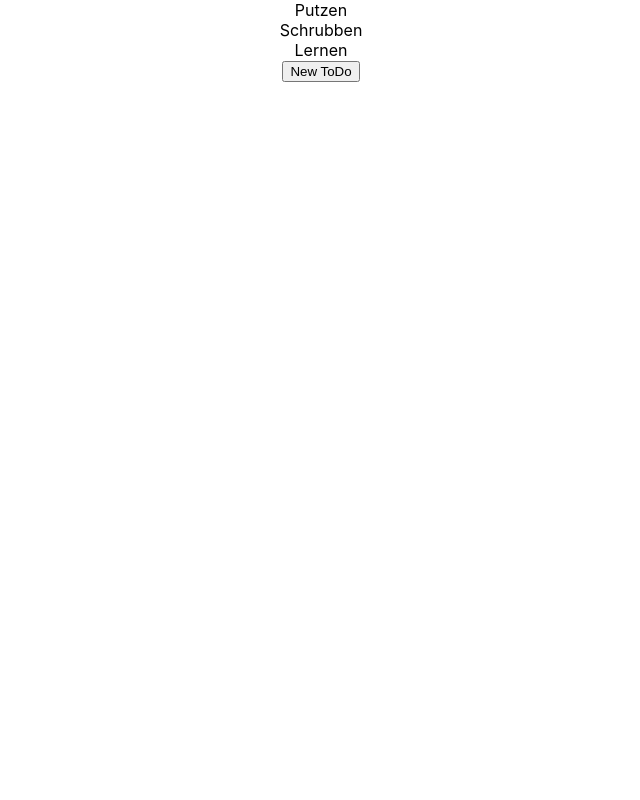
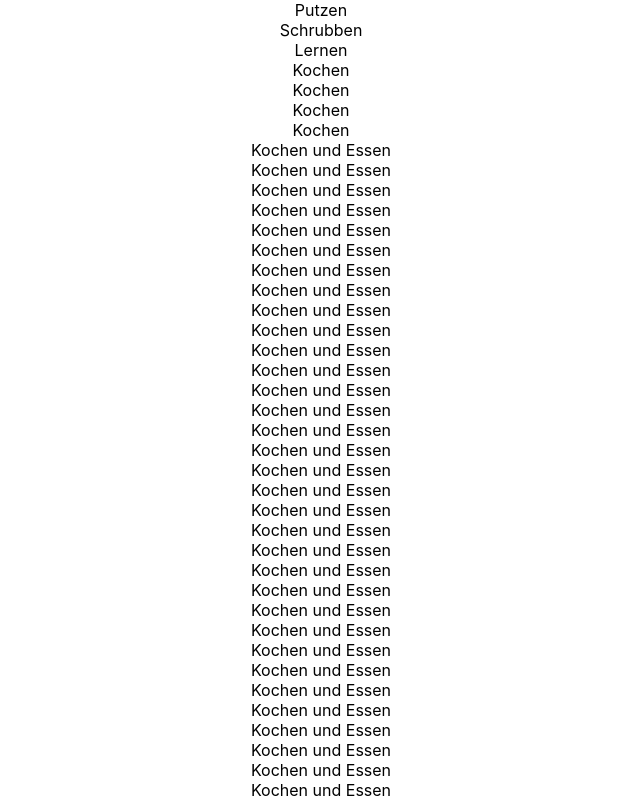
Before and after one commit to sschoe85/todoapp, a React (Create React App) app: page / in a window 1280 px wide. Shown: the top 800 px of the page, without its empty margins (319-959 px from the left). Built offline with nearby package versions, Linux system fonts and the light colour scheme; no server answers; data requests are answered from the project's data file.

Commit message:
addToDo working with Button

```diff
--- a/db.json
+++ b/db.json
@@ -61,9 +61,6 @@
       "id": 18
     },
     {
-      "id": 19
-    },
-    {
       "id": 20
     },
     {
@@ -71,6 +68,318 @@
     },
     {
       "id": 22
+    },
+    {
+      "title": "Kochen",
+      "id": 23
+    },
+    {
+      "title": "Kochen",
+      "id": 24
+    },
+    {
+      "title": "Kochen",
+      "id": 25
+    },
+    {
+      "title": "Kochen",
+      "id": 26
+    },
+    {
+      "title": "Kochen und Essen",
+      "id": 27
+    },
+    {
+      "title": "Kochen und Essen",
+      "id": 28
+    },
+    {
+      "title": "Kochen und Essen",
+      "id": 29
+    },
+    {
+      "title": "Kochen und Essen",
+      "id": 30
+    },
+    {
+      "title": "Kochen und Essen",
+      "id": 31
+    },
+    {
+      "title": "Kochen und Essen",
+      "id": 32
+    },
+    {
+      "title": "Kochen und Essen",
+      "id": 33
+    },
+    {
+      "title": "Kochen und Essen",
+      "id": 34
+    },
+    {
+      "title": "Kochen und Essen",
+      "id": 35
+    },
+    {
+      "title": "Kochen und Essen",
+      "id": 36
+    },
+    {
+      "title": "Kochen und Essen",
+      "id": 37
+    },
+    {
+      "title": "Kochen und Essen",
+      "id": 38
+    },
+    {
+      "title": "Kochen und Essen",
+      "id": 39
+    },
+    {
+      "title": "Kochen und Essen",
+      "id": 40
+    },
+    {
+      "title": "Kochen und Essen",
+      "id": 41
+    },
+    {
+      "title": "Kochen und Essen",
+      "id": 42
+    },
+    {
+      "title": "Kochen und Essen",
+      "id": 43
+    },
+    {
+      "title": "Kochen und Essen",
+      "id": 44
+    },
+    {
+      "title": "Kochen und Essen",
+      "id": 45
+    },
+    {
+      "title": "Kochen und Essen",
+      "id": 46
+    },
+    {
+      "title": "Kochen und Essen",
+      "id": 47
+    },
+    {
+      "title": "Kochen und Essen",
+      "id": 48
+    },
+    {
+      "title": "Kochen und Essen",
+      "id": 49
+    },
+    {
+      "title": "Kochen und Essen",
+      "id": 50
+    },
+    {
+      "title": "Kochen und Essen",
+      "id": 51
+    },
+    {
+      "title": "Kochen und Essen",
+      "id": 52
+    },
+    {
+      "title": "Kochen und Essen",
+      "id": 53
+    },
+    {
+      "title": "Kochen und Essen",
+      "id": 54
+    },
+    {
+      "title": "Kochen und Essen",
+      "id": 55
+    },
+    {
+      "title": "Kochen und Essen",
+      "id": 56
+    },
+    {
+      "title": "Kochen und Essen",
+      "id": 57
+    },
+    {
+      "title": "Kochen und Essen",
+      "id": 58
+    },
+    {
+      "title": "Kochen und Essen",
+      "id": 59
+    },
+    {
+      "title": "Kochen und Essen",
+      "id": 60
+    },
+    {
+      "title": "Kochen und Essen",
+      "id": 61
+    },
+    {
+      "title": "Kochen und Essen",
+      "id": 62
+    },
+    {
+      "title": "Kochen und Essen",
+      "id": 63
+    },
+    {
+      "title": "Kochen und Essen",
+      "id": 64
+    },
+    {
+      "title": "Kochen und Essen",
+      "id": 65
+    },
+    {
+      "title": "Kochen und Essen",
+      "id": 66
+    },
+    {
+      "title": "Kochen und Essen",
+      "id": 67
+    },
+    {
+      "title": "Kochen und Essen",
+      "id": 68
+    },
+    {
+      "title": "Kochen und Essen",
+      "id": 69
+    },
+    {
+      "title": "Kochen und Essen",
+      "id": 70
+    },
+    {
+      "title": "Kochen und Essen",
+      "id": 71
+    },
+    {
+      "title": "Kochen und Essen",
+      "id": 72
+    },
+    {
+      "title": "Kochen und Essen",
+      "id": 73
+    },
+    {
+      "title": "Kochen und Essen",
+      "id": 74
+    },
+    {
+      "title": "Kochen und Essen",
+      "id": 75
+    },
+    {
+      "title": "Kochen und Essen",
+      "id": 76
+    },
+    {
+      "title": "Kochen und Essen",
+      "id": 77
+    },
+    {
+      "title": "Kochen und Essen",
+      "id": 78
+    },
+    {
+      "title": "Kochen und Essen",
+      "id": 79
+    },
+    {
+      "title": "Kochen und Essen",
+      "id": 80
+    },
+    {
+      "title": "Kochen und Essen",
+      "id": 81
+    },
+    {
+      "title": "Kochen und Essen",
+      "id": 82
+    },
+    {
+      "title": "Kochen und Essen",
+      "id": 83
+    },
+    {
+      "title": "Kochen und Essen",
+      "id": 84
+    },
+    {
+      "title": "Kochen und Essen",
+      "id": 85
+    },
+    {
+      "title": "Kochen und Essen",
+      "id": 86
+    },
+    {
+      "title": "Kochen und Essen",
+      "id": 87
+    },
+    {
+      "title": "Kochen und Essen",
+      "id": 88
+    },
+    {
+      "title": "Kochen und Essen",
+      "id": 89
+    },
+    {
+      "title": "Kochen und Essen",
+      "id": 90
+    },
+    {
+      "title": "Kochen und Essen",
+      "id": 91
+    },
+    {
+      "title": "Kochen und Essen",
+      "id": 92
+    },
+    {
+      "title": "Kochen und Essen",
+      "id": 93
+    },
+    {
+      "title": "Kochen und Essen",
+      "id": 94
+    },
+    {
+      "title": "Testen",
+      "id": 95
+    },
+    {
+      "title": "Testen",
+      "id": 96
+    },
+    {
+      "title": "Testen",
+      "id": 97
+    },
+    {
+      "title": "Testen",
+      "id": 98
+    },
+    {
+      "title": "Testen",
+      "id": 99
+    },
+    {
+      "title": "Testen",
+      "id": 100
     }
   ]
 }
--- a/src/App.js
+++ b/src/App.js
@@ -4,6 +4,7 @@ import { fetchToDos } from './api/fetchToDos';
 import List from './components/List';
 import ListItem from './components/ListItem';
 import { postToDo } from './api/postToDo';
+import { deleteToDo } from './api/deleteToDo';
 
 
 
@@ -23,7 +24,9 @@ function App() {
         {toDos?.map((todo)=>(<div>
             {todo.title}
         </div>))}
-        <button onClick = {postToDo({})}>New ToDo</button>
+        <button onClick = {()=>postToDo({title: "Testen"})}>New ToDo</button>
+
+
 
         </main>
     </div>
```
Also changed, not shown: 1 other file (tests, documents, lock files or other folders).
